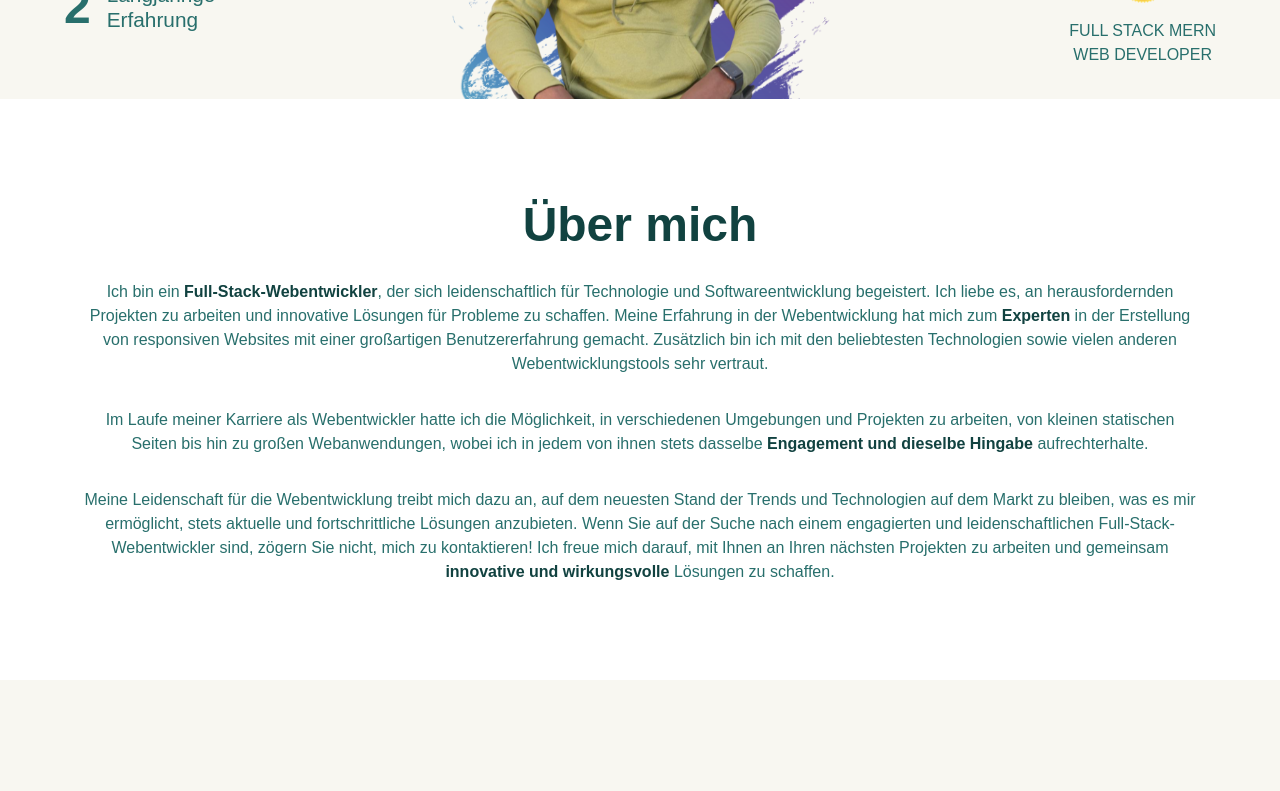
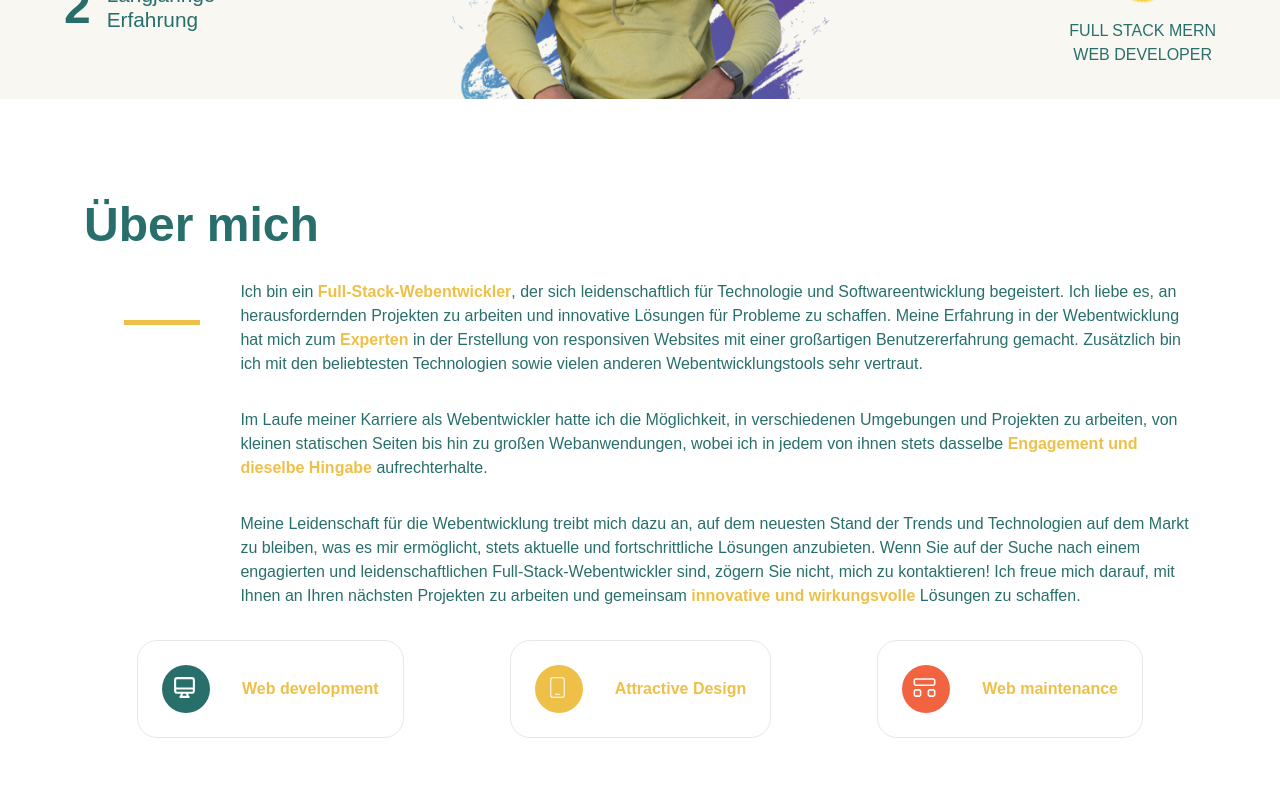
Before and after one commit to GelfisHorn/personal-web-portfolio, a React (Vite) app: page / in a window 1280 px wide. Shown: the part 540-1331 px from the top of the page. Built offline with nearby package versions, Linux system fonts and the light colour scheme; a web font is replaced by a local one.

Commit message:
changes about me

```diff
--- a/src/modules/Experience/Experience.module.scss
+++ b/src/modules/Experience/Experience.module.scss
@@ -4,7 +4,7 @@
 
   span {
     font-weight: 900;
-    color: #114240;
+    color: #eec048;
     // text-decoration: underline;
   }
 
@@ -25,10 +25,8 @@
       @media (max-width: $md) {
         margin-top: 0px;
       }
-      display: flex;
-      flex-direction: column;
-      gap: 2rem;
 
+    }
     .exp{
       display: flex;
       align-items: center;
@@ -61,13 +59,29 @@
         }
       }
     }
-    }
 
     .RightSide{
       display: flex;
       flex-direction: column;
       text-align: center;
       gap:2rem;
+
+
+
+      .card {
+        width: 200px;
+        height: 260px;
+        background-color: #212121;
+        box-shadow: 15px 15px 30px #191919, -15px -15px 30px #292929;
+        transition: border-radius cubic-bezier(0.075, 0.82, 0.165, 1) 1s,
+        transform cubic-bezier(0.075, 0.82, 0.165, 1) 1s;
+      }
+
+      .card:hover {
+        border-bottom-right-radius: 50px;
+        border-top-left-radius: 50px;
+        transform: scale(1.05);
+      }
 
       .stats {
         gap: 4rem;
--- a/src/modules/Experience/index.tsx
+++ b/src/modules/Experience/index.tsx
@@ -1,5 +1,6 @@
 import React from "react";
 import css from "./Experience.module.scss";
+import "../../sass/constants.scss";
 import { WhatDoIHelp, projectExperience } from "../../utils/data";
 import { motion } from "framer-motion";
 import { fadeIn, staggerContainer, textVariant } from "../../utils/motion";
@@ -7,9 +8,9 @@ import { BsFillCheckCircleFill, BsFillPersonCheckFill } from "react-icons/bs";
 // context
 import useContextProvider from "../../hooks/useAppContext";
 // langs
-import DE from '../../langs/de/lang.json'
-import EN from '../../langs/en/lang.json'
-import ES from '../../langs/es/lang.json'
+import DE from "../../langs/de/lang.json";
+import EN from "../../langs/en/lang.json";
+import ES from "../../langs/es/lang.json";
 
 const Experience = () => {
   const { darkMode, language } = useContextProvider();
@@ -27,15 +28,107 @@ const Experience = () => {
     >
       <a className="anchor" id="services"></a>
       <div
-        className={`sm:px-5 md:paddings py-16 flexCenter innerWidth text-center`}
+        className={`sm:px-5 md:paddings py-16 flexCenter innerWidth text-left flex-col`}
       >
-        <motion.div variants={textVariant(0.5)} className={`${css.RightSide} flex flex-col gap-8`}>
-          <span className="primaryText text-[#286F6C] no-underline leading-[2.8rem] pt-2">{language == 'de' ? DE.experience.title : language == 'en' ? EN.experience.title : ES.experience.title}</span>
-          <div className="flex flex-col items-center gap-8 md:max-w-2/3">
-            <p dangerouslySetInnerHTML={{__html: language == 'de' ? DE.experience.span1 : language == 'en' ? EN.experience.span1 : ES.experience.span1}}></p>
-            <p dangerouslySetInnerHTML={{__html: language == 'de' ? DE.experience.span2 : language == 'en' ? EN.experience.span2 : ES.experience.span2}}></p>
-            <p dangerouslySetInnerHTML={{__html: language == 'de' ? DE.experience.span3 : language == 'en' ? EN.experience.span3 : ES.experience.span3}}></p>
+        <motion.div
+          variants={textVariant(0.5)}
+          className={`${css.RightSide} flex flex-col gap-8`}
+        >
+          <h2 className="primaryText text-[#286F6C] no-underline leading-[2.8rem] pt-2">
+            {language == "de"
+              ? DE.experience.title
+              : language == "en"
+              ? EN.experience.title
+              : ES.experience.title}
+          </h2>
+          <div className="flex flex-row">
+            <div className="w-2/6 p-10">
+              <hr style={{ border: "none", borderTop: "5PX solid #eec048" }} />
+            </div>
+            <div className="">
+              <div className="flex flex-col items-center gap-8 md:max-w-2/3">
+                <p
+                  dangerouslySetInnerHTML={{
+                    __html:
+                      language == "de"
+                        ? DE.experience.span1
+                        : language == "en"
+                        ? EN.experience.span1
+                        : ES.experience.span1,
+                  }}
+                ></p>
+                <p
+                  dangerouslySetInnerHTML={{
+                    __html:
+                      language == "de"
+                        ? DE.experience.span2
+                        : language == "en"
+                        ? EN.experience.span2
+                        : ES.experience.span2,
+                  }}
+                ></p>
+                <p
+                  dangerouslySetInnerHTML={{
+                    __html:
+                      language == "de"
+                        ? DE.experience.span3
+                        : language == "en"
+                        ? EN.experience.span3
+                        : ES.experience.span3,
+                  }}
+                ></p>
+              </div>
+            </div>
           </div>
+          <div className={css.card}></div>
+        </motion.div>
+        <motion.div
+          className={css.leftSide}
+          style={{
+            width: "100%",
+            display: "flex",
+            flexDirection: "row",
+            justifyContent: "space-around",
+            flexWrap: "wrap",
+          }}
+        >
+          {projectExperience.map((exp, i) => (
+            <motion.div
+              variants={fadeIn("right", "tween", (i + 1) * 0.2, 1)}
+              className={css.exp}
+              style={{
+                display: "flex",
+                alignItems: "center",
+                border: "1px solid #E7E7E7",
+                borderRadius: "20px",
+                padding: "1.5rem",
+                gap: "2rem",
+                transition: "all 0.2s ease-out",
+              }}
+              whileHover={{
+                cursor: "pointer",
+                boxShadow: "0px 21px 13px rgba(0, 0, 0, 0.04)",
+              }}
+              key={i}
+            >
+              <div
+                className="fleCenter"
+                style={{
+                  background: exp.bg,
+                  padding: "10px",
+                  width: "3rem",
+                  height: "3rem",
+                  borderRadius: "999px",
+                }}
+              >
+                <exp.icon size={25} color="white" />
+              </div>
+
+              <div>
+                <span>{exp.name}</span>
+              </div>
+            </motion.div>
+          ))}
         </motion.div>
       </div>
     </motion.section>
--- a/src/utils/data.ts
+++ b/src/utils/data.ts
@@ -35,19 +35,19 @@ import project6 from "../assets/img/project3-santiago.png";
 
 export const projectExperience = [
   {
-    name: "Website Development",
+    name: "Web development",
     projects: 30,
     icon: HiOutlineDesktopComputer,
     bg: "#286F6C",
   },
   {
-    name: "Mobile App Development",
+    name: "Attractive Design",
     projects: 10,
     icon: CiMobile1,
     bg: "#EEC048",
   },
   {
-    name: "Administrative Websites",
+    name: "Web maintenance",
     projects: 12,
     icon: VscSymbolStructure,
     bg: "#F26440",
```
Lines whose indentation alone changed are shown as unchanged.
